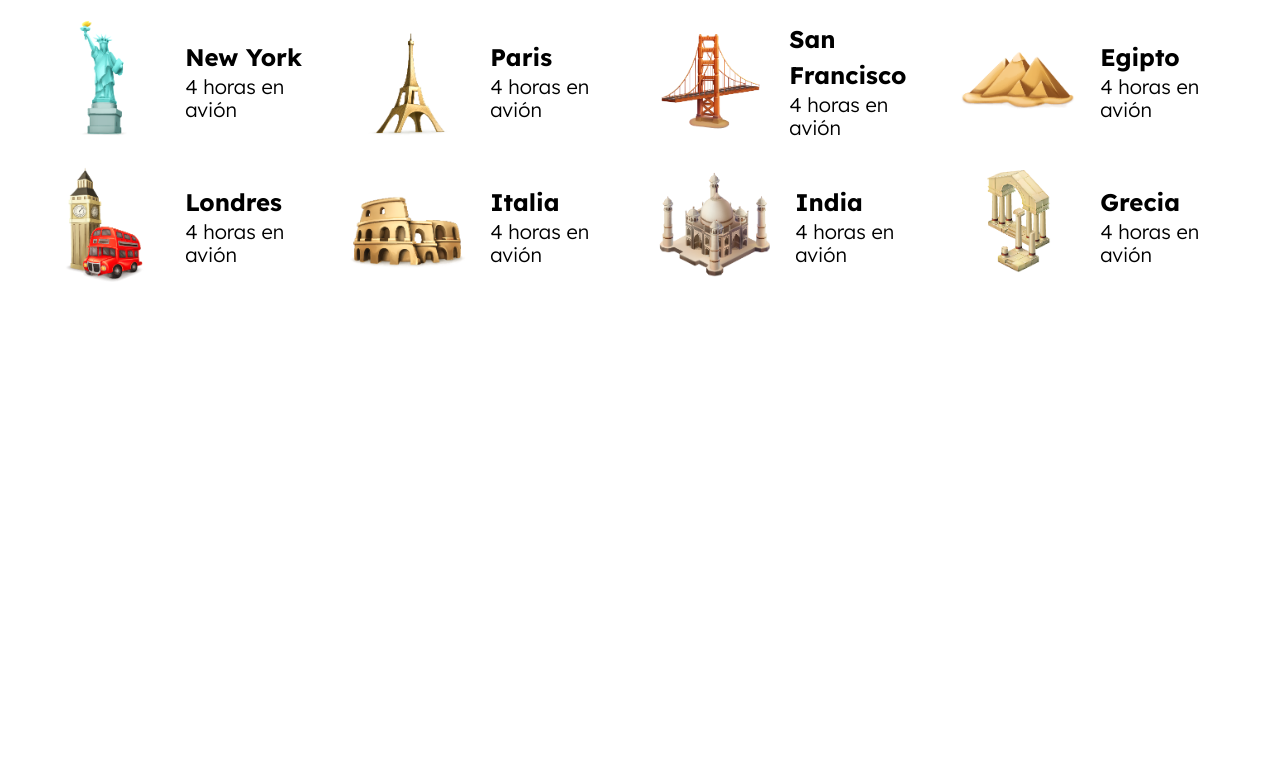
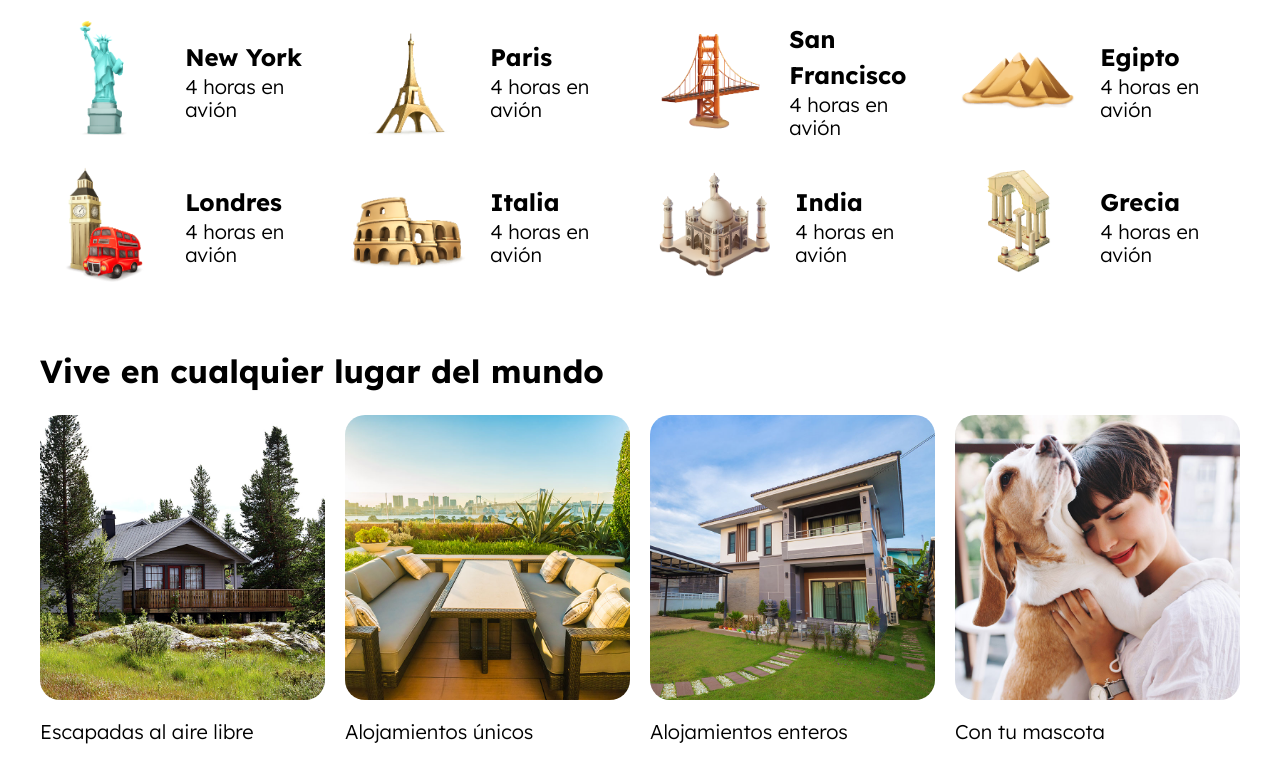
Before and after one commit to TaielNxz/sass-course-08-airbnb, a plain HTML site: page index.html in a window 1280 px wide. Shown: the part 870-1653 px from the top of the page. Before the commit the page ends 1177 px from the top, so only its background shows below. Drawn offline with Linux system fonts and the light colour scheme.

Commit message:
add places section

```diff
--- a/css/styles.css
+++ b/css/styles.css
@@ -244,3 +244,49 @@ ul {
 .destination-text p {
     margin: 0;
 }
+
+/* ==== Places ==== */
+
+.places h2 {
+    margin: 2rem auto;
+}
+
+.places-list {
+    display: grid;
+    grid-template-columns: repeat( 4, 1fr );
+    column-gap: 4rem;
+    overflow-x: scroll;
+    overflow-y: hidden;
+    scroll-snap-type: x mandatory;
+}
+
+@media (min-width: 768px) {
+    .places-list {
+        grid-template-columns: repeat( 2 ,1fr );
+        overflow-x: unset;
+        gap: 2rem;
+    }
+}
+@media (min-width: 1024px) {
+    .places-list {
+        grid-template-columns: repeat( 4 ,1fr );
+        overflow-x: unset;
+        gap: 2rem;
+    }
+}
+
+.place {
+    width: 90vw;
+    margin: 0 auto;
+    scroll-snap-align: center;
+}
+
+@media (min-width: 768px) {
+    .place {
+        width: 100%;
+    }
+}
+
+.place img {
+    border-radius: 2rem;
+}
--- a/index.html
+++ b/index.html
@@ -129,5 +129,27 @@
             </li> <!-- .destination -->
         </ul>
     </section>
+    <section class="places conteiner section">
+        <h2>Vive en cualquier lugar del mundo</h2>
+
+        <div class="places-list">
+            <div class="place">
+                <img src="img/vive_1.jpg" alt="image place 1">
+                <p>Escapadas al aire libre</p>
+            </div>
+            <div class="place">
+                <img src="img/vive_2.jpg" alt="image place 2">
+                <p>Alojamientos únicos</p>
+            </div>
+            <div class="place">
+                <img src="img/vive_3.jpg" alt="image place 3">
+                <p>Alojamientos enteros</p>
+            </div>
+            <div class="place">
+                <img src="img/vive_4.jpg" alt="image place 4">
+                <p>Con tu mascota</p>
+            </div>
+        </div>
+    </section>
 </body>
 </html>
```
